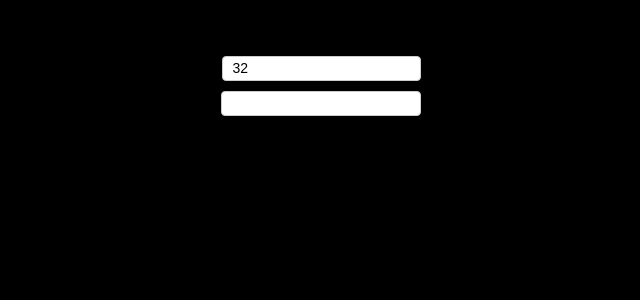
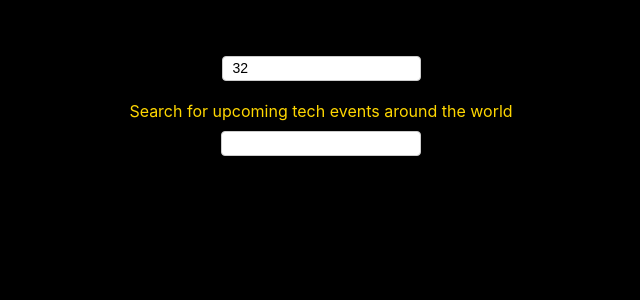
Before and after one commit to Udokailodigwe/meet, a React (Create React App) app: page / in a window 1280 px wide. Shown: the top 300 px of the page, without its empty margins (319-959 px from the left). Built offline with nearby package versions, Linux system fonts and the light colour scheme.

Commit message:
Added ID and text for citysearch input header

```diff
--- a/src/components/App.js
+++ b/src/components/App.js
@@ -57,6 +57,7 @@ render() {
         <NumberOfEvents
           updateNumberofEvents = {this.updateNumberofEvents}
         />
+        <div id='search_text'>Search for upcoming tech events around the world</div>
         <CitySearch
             locations ={this.state.locations}
             updateEvents = {this.updateEvents}/>
```
